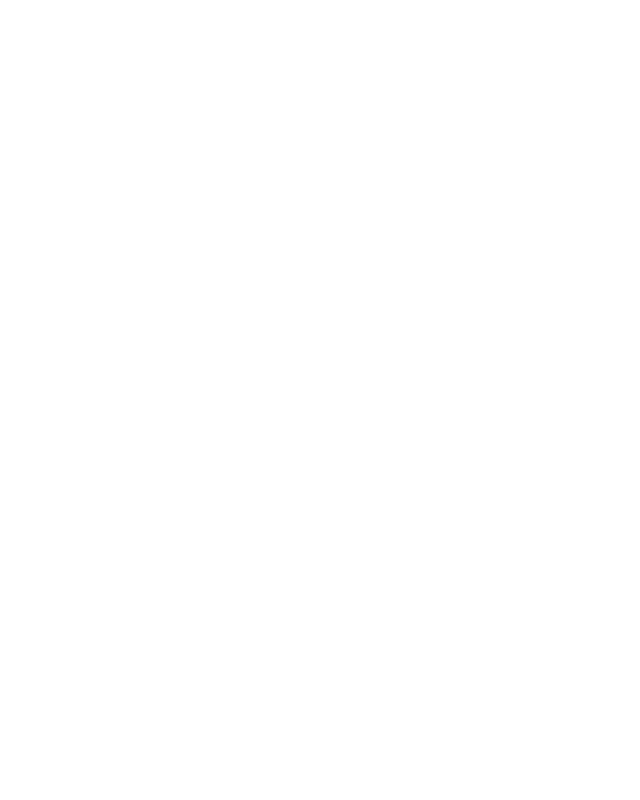
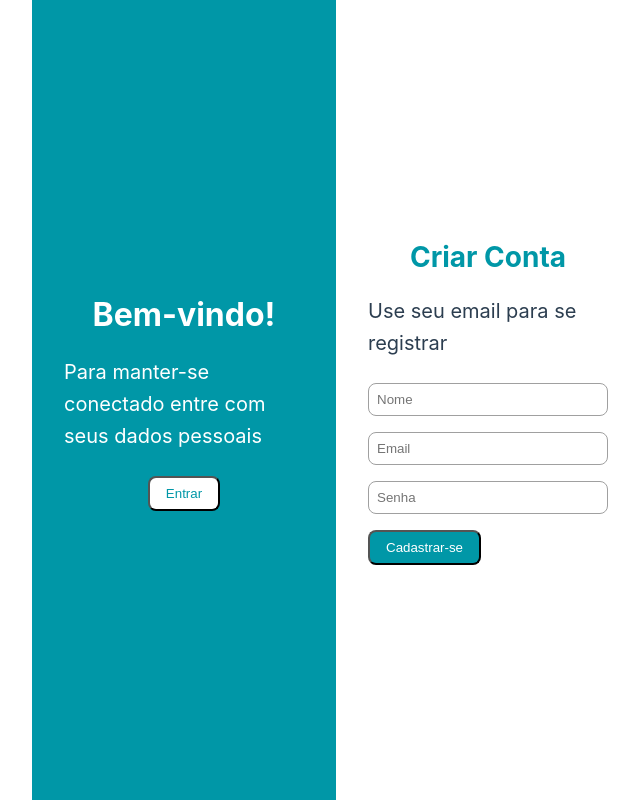
Before and after one commit to 2INFO1-HACKATHON/Hackathon, a Vue app: page /PaginaSignup in a window 1280 px wide. Shown: the whole page, without its empty margins (0-640 px from the left). Built offline with nearby package versions, Linux system fonts and the light colour scheme.

Commit message:
feat-3 criação signup

```diff
--- a/src/views/PaginaSignup.vue
+++ b/src/views/PaginaSignup.vue
@@ -1,7 +1,114 @@
-<script setup>
-</script>
+<script setup></script>
+
+
 <template>
+    <div class="login-container">
+      <div class="login-panel">
+        <h1 class="welcome-title">Bem-vindo!</h1>
+        <p class="description">Para manter-se conectado entre com seus dados pessoais</p>
+        <button class="login-button">Entrar</button>
+      </div>
+      <div class="register-panel">
+        <h2 class="register-title">Criar Conta</h2>
+        <p class="description">Use seu email para se registrar</p>
+        <form class="register-form">
+          <div class="form-group">
+            <input type="text" placeholder="Nome" class="form-input" required />
+          </div>
+          <div class="form-group">
+            <input type="email" placeholder="Email" class="form-input" required />
+          </div>
+          <div class="form-group">
+            <input type="password" placeholder="Senha" class="form-input" required />
+          </div>
+          <button type="submit" class="register-button">Cadastrar-se</button>
+        </form>
+      </div>
+    </div>
+  </template>
 
-</template>
-<style scoped>
-</style>
+  <style scoped>
+  .login-container {
+    display: flex;
+    height: 100vh;
+  }
+
+  .login-panel {
+    width: 50%;
+    background-color: #0097a7;
+    display: flex;
+    flex-direction: column;
+    justify-content: center;
+    align-items: center;
+    padding: 2rem;
+    color: #ffffff;
+  }
+
+  .welcome-title {
+    font-size: 2rem;
+    font-weight: bold;
+  }
+
+  .description {
+    margin-top: 1rem;
+    font-size: 1.25rem;
+  }
+
+  .login-button {
+    margin-top: 1.5rem;
+    background-color: #ffffff;
+    color: #0097a7;
+    padding: 0.5rem 1rem;
+    border-radius: 0.5rem;
+    cursor: pointer;
+  }
+
+  .login-button:hover {
+    background-color: #00b5b5;
+  }
+
+  .register-panel {
+    width: 50%;
+    background-color: #ffffff;
+    display: flex;
+    flex-direction: column;
+    justify-content: center;
+    align-items: center;
+    padding: 2rem;
+  }
+
+  .register-title {
+    font-size: 1.75rem;
+    font-weight: bold;
+    color: #0097a7;
+  }
+
+  .register-form {
+    width: 100%;
+    max-width: 24rem;
+    margin-top: 1.5rem;
+  }
+
+  .form-group {
+    margin-bottom: 1rem;
+  }
+
+  .form-input {
+    border: 1px solid #a0a0a0;
+    border-radius: 0.5rem;
+    padding: 0.5rem;
+    width: 100%;
+  }
+
+  .register-button {
+    background-color: #0097a7;
+    color: #ffffff;
+    padding: 0.5rem 1rem;
+    border-radius: 0.5rem;
+    cursor: pointer;
+  }
+
+  .register-button:hover {
+    background-color: #00b5b5;
+  }
+  </style>
```
